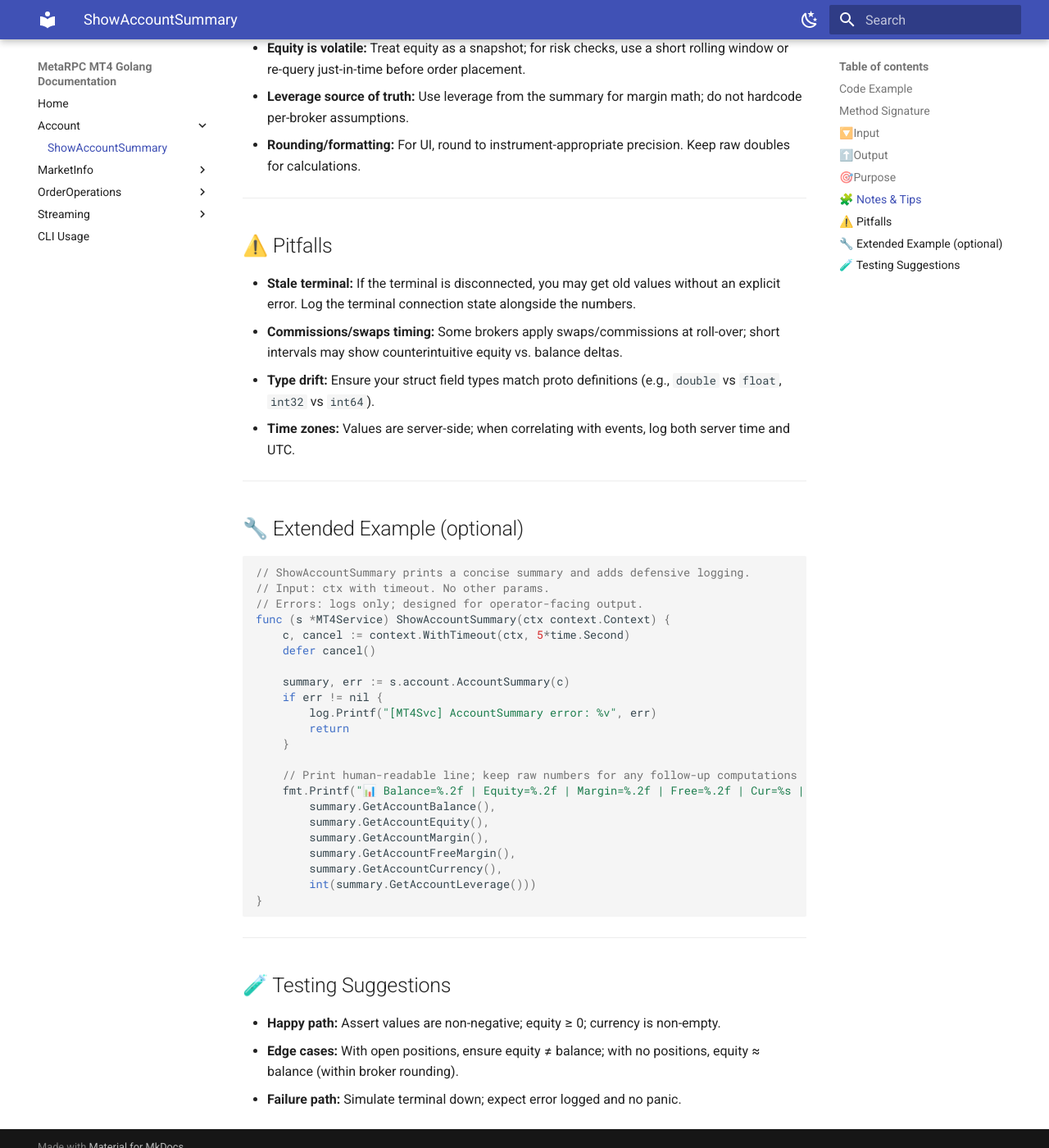
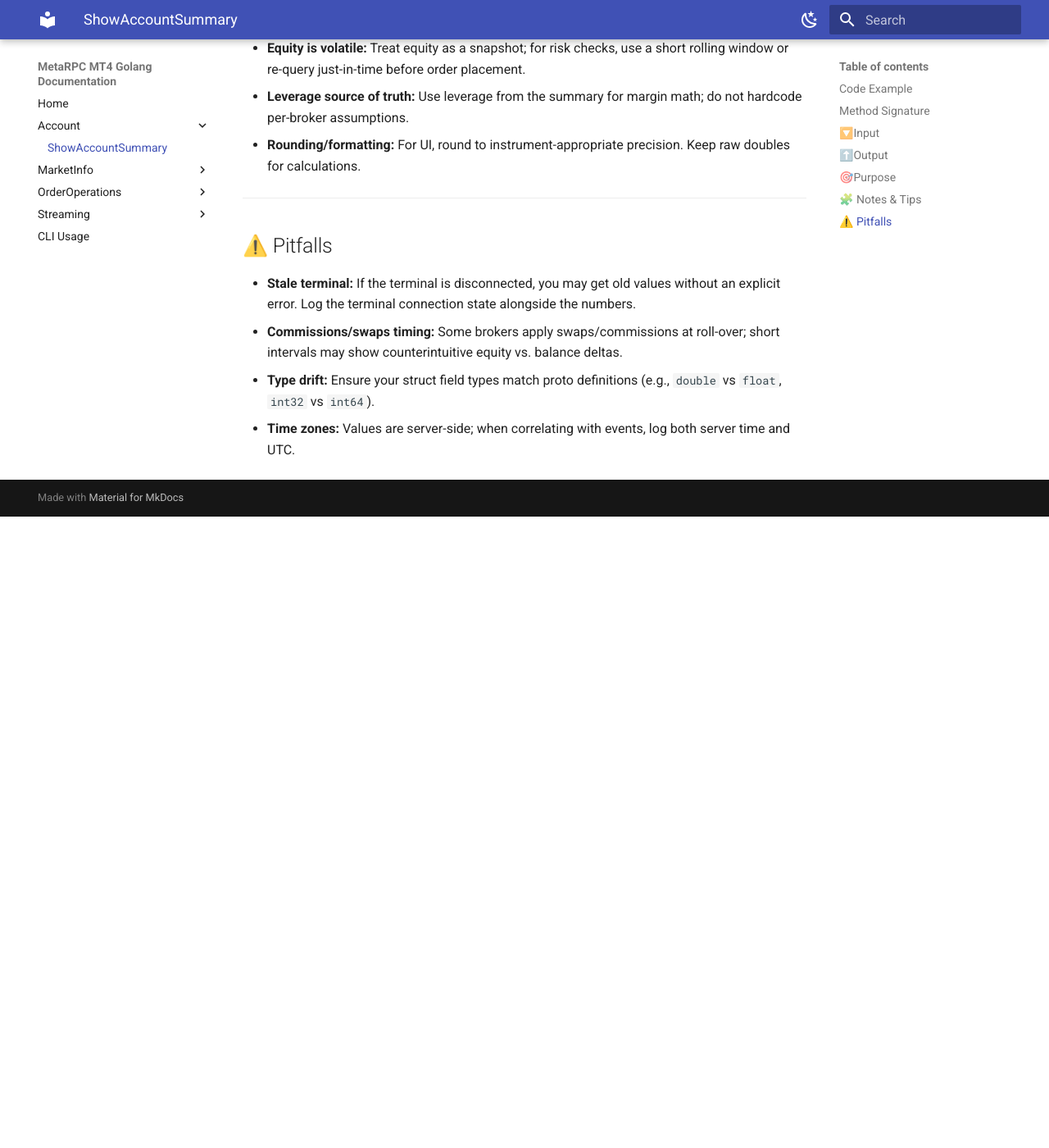
Before and after one commit to MetaRPC/GoMT4, an MkDocs documentation site: the page built from docs/Account/ShowAccountSummary.md, in a window 1280 px wide and 1400 px high, scrolled down 2075 px. Shown: the whole window at 82% size. Built offline with MkDocs 1.6.1 and Material for MkDocs 9.7.7, drawn with Linux system fonts in a browser that asks for light colours; after the commit the page ends 2705 px from its top, so only the background shows below that.

Commit message:
Update ShowAccountSummary.md

````diff
--- a/docs/Account/ShowAccountSummary.md
+++ b/docs/Account/ShowAccountSummary.md
@@ -85,40 +85,3 @@ It is a fundamental method for any MT4 integration dealing with account monitori
 * **Commissions/swaps timing:** Some brokers apply swaps/commissions at roll-over; short intervals may show counterintuitive equity vs. balance deltas.
 * **Type drift:** Ensure your struct field types match proto definitions (e.g., `double` vs `float`, `int32` vs `int64`).
 * **Time zones:** Values are server-side; when correlating with events, log both server time and UTC.
-
----
-
-## 🔧 Extended Example (optional)
-
-```go
-// ShowAccountSummary prints a concise summary and adds defensive logging.
-// Input: ctx with timeout. No other params.
-// Errors: logs only; designed for operator-facing output.
-func (s *MT4Service) ShowAccountSummary(ctx context.Context) {
-    c, cancel := context.WithTimeout(ctx, 5*time.Second)
-    defer cancel()
-
-    summary, err := s.account.AccountSummary(c)
-    if err != nil {
-        log.Printf("[MT4Svc] AccountSummary error: %v", err)
-        return
-    }
-
-    // Print human-readable line; keep raw numbers for any follow-up computations
-    fmt.Printf("📊 Balance=%.2f | Equity=%.2f | Margin=%.2f | Free=%.2f | Cur=%s | Lev=%dx\n",
-        summary.GetAccountBalance(),
-        summary.GetAccountEquity(),
-        summary.GetAccountMargin(),
-        summary.GetAccountFreeMargin(),
-        summary.GetAccountCurrency(),
-        int(summary.GetAccountLeverage()))
-}
-```
-
----
-
-## 🧪 Testing Suggestions
-
-* **Happy path:** Assert values are non-negative; equity ≥ 0; currency is non-empty.
-* **Edge cases:** With open positions, ensure equity ≠ balance; with no positions, equity ≈ balance (within broker rounding).
-* **Failure path:** Simulate terminal down; expect error logged and no panic.
````
